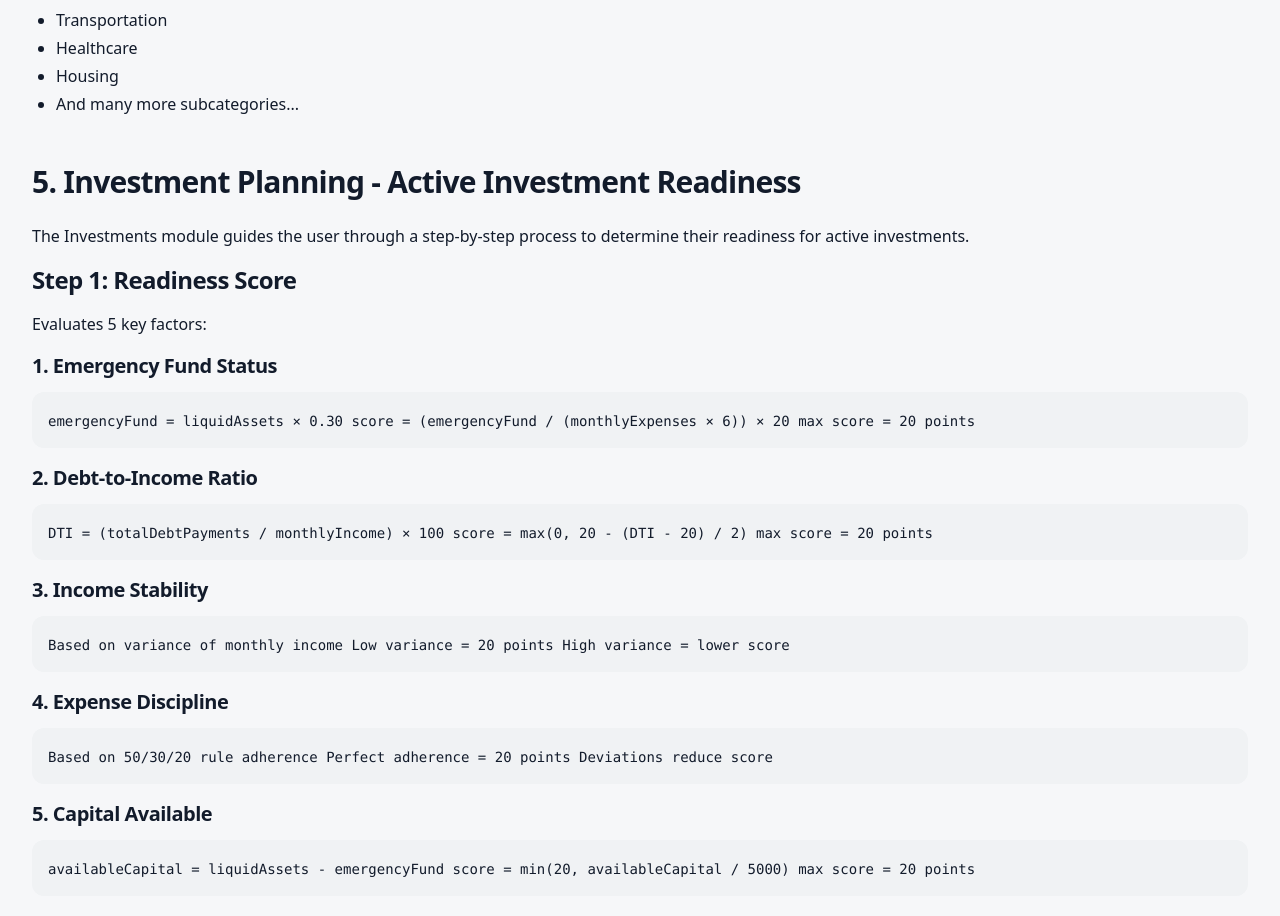
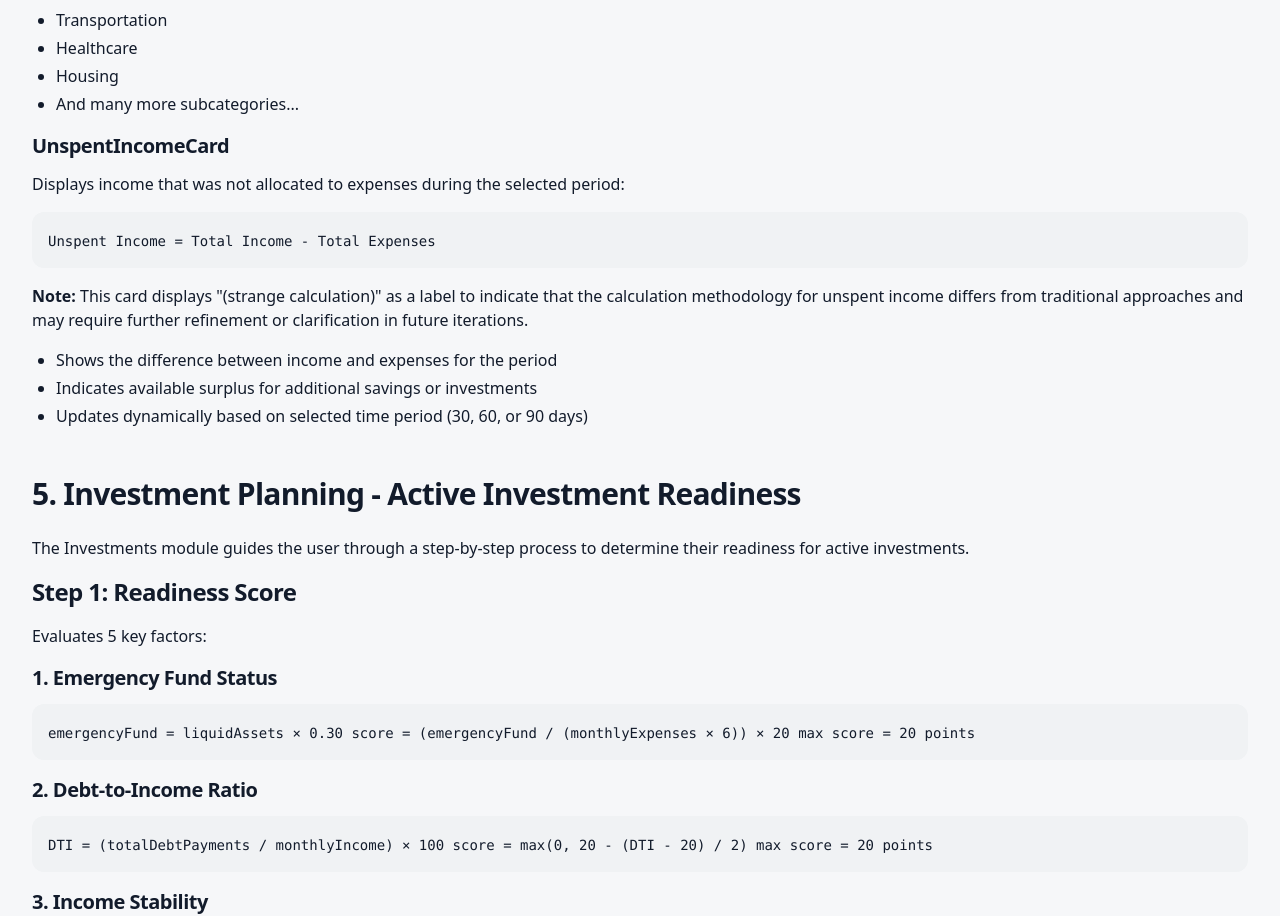
Before and after one commit to Julian-Rockwell/wealth-os, a React (Vite) app: page /documentation in a window 1280 px wide. Shown: the part 7642-8558 px from the top of the page. Built offline with nearby package versions, Linux system fonts and the light colour scheme; the HTML template or start-up script is replaced by a standard one.

Commit message:
Update documentation

```diff
--- a/src/pages/Documentation.tsx
+++ b/src/pages/Documentation.tsx
@@ -411,6 +411,24 @@ avgIncomeAmount = totalValidIncome / period.months`}
             <li>Healthcare</li>
             <li>Housing</li>
             <li>And many more subcategories...</li>
+          </ul>
+
+          <h4 className="text-xl font-semibold mb-3">UnspentIncomeCard</h4>
+          <p className="mb-4">
+            Displays income that was not allocated to expenses during the selected period:
+          </p>
+          <div className="bg-muted p-4 rounded-lg mb-4">
+            <code className="text-sm">
+              Unspent Income = Total Income - Total Expenses
+            </code>
+          </div>
+          <p className="mb-4">
+            <strong>Note:</strong> This card displays "(strange calculation)" as a label to indicate that the calculation methodology for unspent income differs from traditional approaches and may require further refinement or clarification in future iterations.
+          </p>
+          <ul className="list-disc pl-6 mb-4 space-y-1">
+            <li>Shows the difference between income and expenses for the period</li>
+            <li>Indicates available surplus for additional savings or investments</li>
+            <li>Updates dynamically based on selected time period (30, 60, or 90 days)</li>
           </ul>
         </section>
 
```
